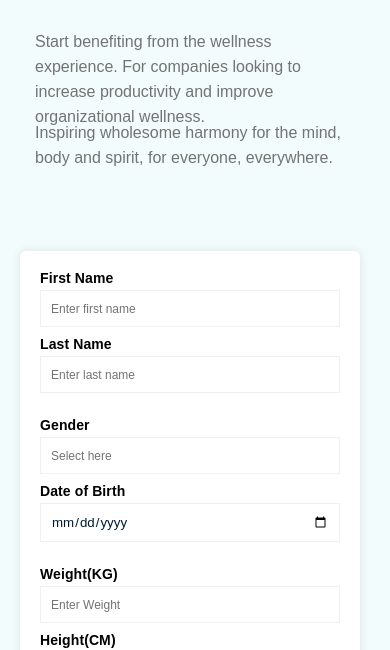
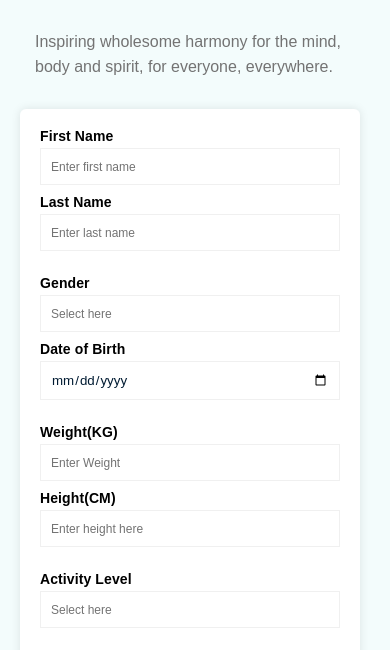
Before and after one commit to iamdavid-007/davidcodes, a plain HTML site: page assignment2/index.html in a window 390 px wide. Shown: the part 190-840 px from the top of the page. Drawn offline with Linux system fonts and the light colour scheme; a web font is replaced by a local one.

Commit message:
style.css

```diff
--- a/assignment2/style.css
+++ b/assignment2/style.css
@@ -34,6 +34,15 @@ body {
     max-width: 460px;
 }
 .container-head > p {
+    color: hsla(0, 0%, 45%, 1);
+    size: 16px;
+    font-weight: 400;
+    line-height: 25px;
+    width: auto;
+    height: 75px;
+}
+.small-screen-p {
+    display: none;
     color: hsla(0, 0%, 45%, 1);
     size: 16px;
     font-weight: 400;
@@ -145,4 +154,12 @@ footer a {
         width: 100%;
         padding: 10px;
     }
+    .small-screen-p {
+        display: flex;
+        margin: 0;
+        max-height: 40px;
+    }
+    .big-screen-p {
+        display: none;
+    }
 }
```
